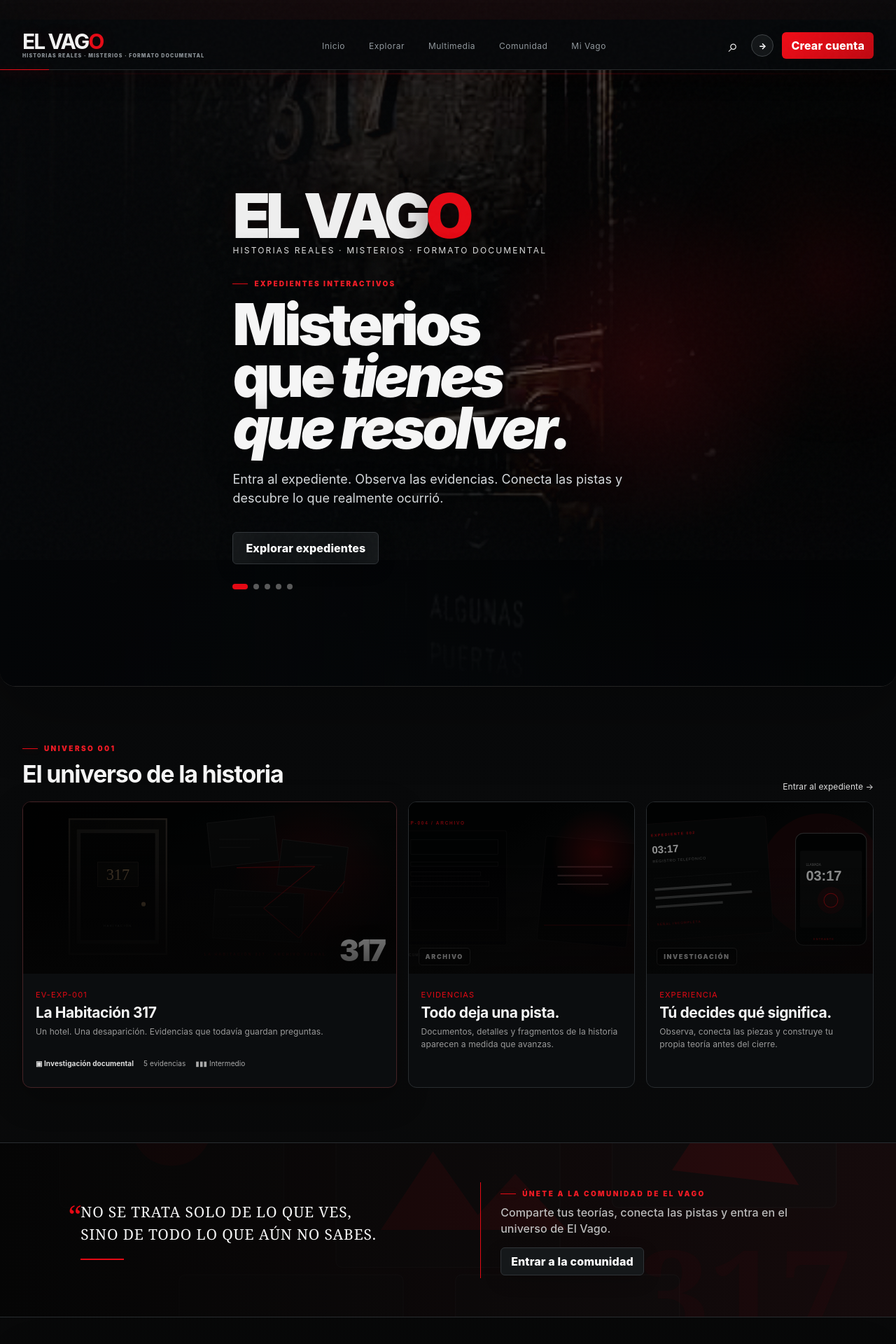
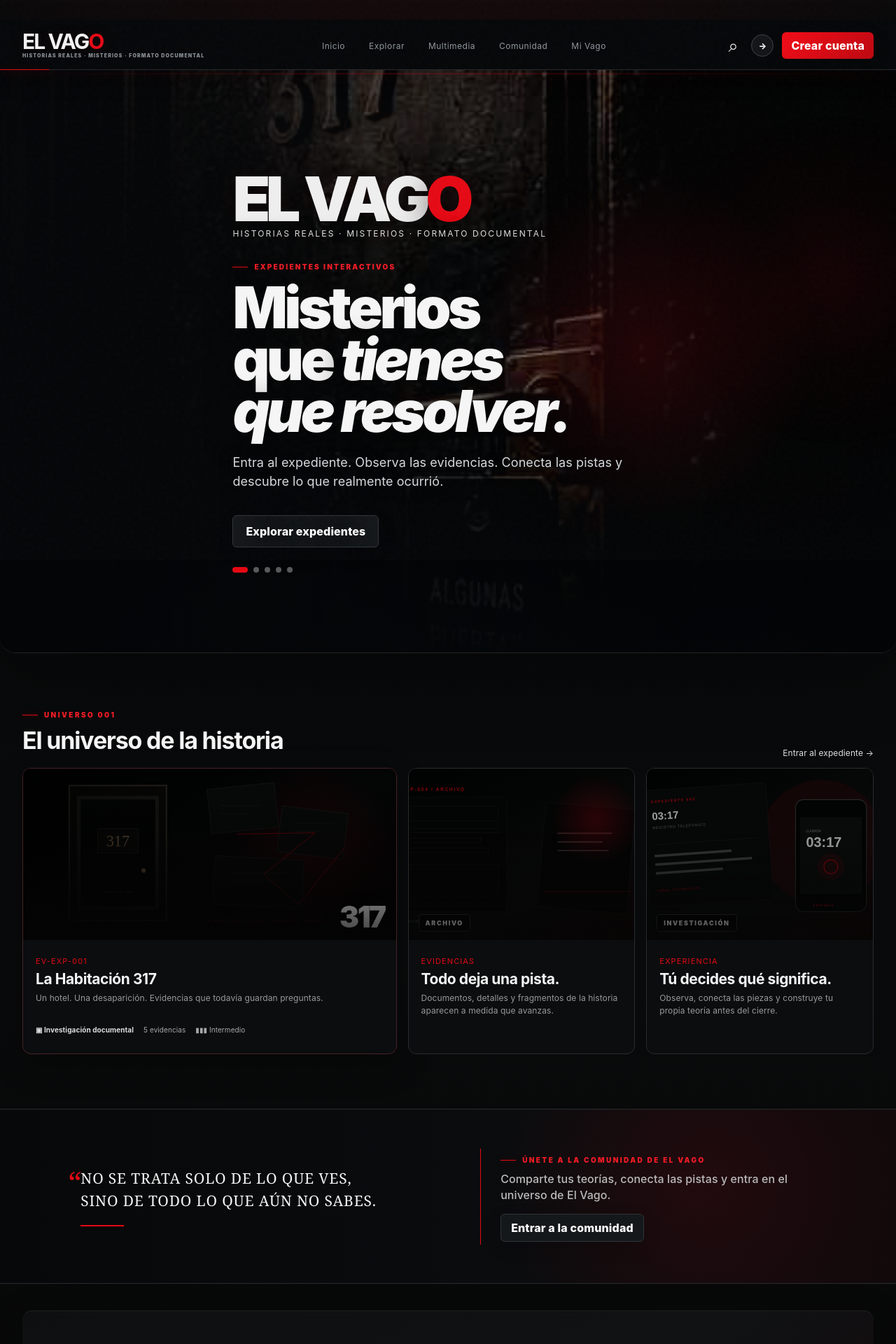
Before and after one commit to cesarrosa610-collab/el-vago, a Next.js app: page / in a window 1280 px wide. Shown: the top 1920 px of the page at 70% size. Built offline with nearby package versions, Linux system fonts and the light colour scheme; no server answers; the database is empty.

Commit message:
fix: refine desktop hero lighting and remove geometric public accents

```diff
--- a/src/app/style.css
+++ b/src/app/style.css
@@ -1696,3 +1696,44 @@ body{background:radial-gradient(circle at 50% -12%,rgba(229,9,20,.08),transparen
 @media(prefers-reduced-motion:reduce){
   .mobileBackTop{transition:none}
 }
+
+
+/* EL VAGO — Desktop visual refinement / final direction */
+@media(min-width:761px){
+  .homePage .homeHero{
+    min-height:610px;
+  }
+  .homePage .homeHeroCopy{
+    padding-top:76px;
+    padding-bottom:76px;
+  }
+  .homePage .homeHeroBackdrop img{
+    filter:contrast(1.08) saturate(.82) brightness(.92);
+    transform:scale(1.025);
+  }
+}
+
+/* Remove decorative geometric placeholder treatment from the public home. */
+.homePage .communityBand{
+  background:
+    radial-gradient(circle at 78% 45%,rgba(229,9,20,.09),transparent 28%),
+    linear-gradient(90deg,#070809 0%,#0b0c0e 58%,#12090b 100%);
+}
+.homePage .communityBand:after{
+  content:"";
+  right:4%;
+  bottom:-44px;
+  font-size:170px;
+  color:rgba(229,9,20,.028);
+}
+.homePage .atmosphereVisual img{
+  filter:grayscale(.08) contrast(1.06) brightness(.84);
+}
+@media(max-width:760px){
+  .homePage .homeHero{
+    min-height:620px;
+  }
+  .homePage .homeHeroBackdrop img{
+    filter:contrast(1.05) saturate(.78) brightness(.70);
+  }
+}
```
